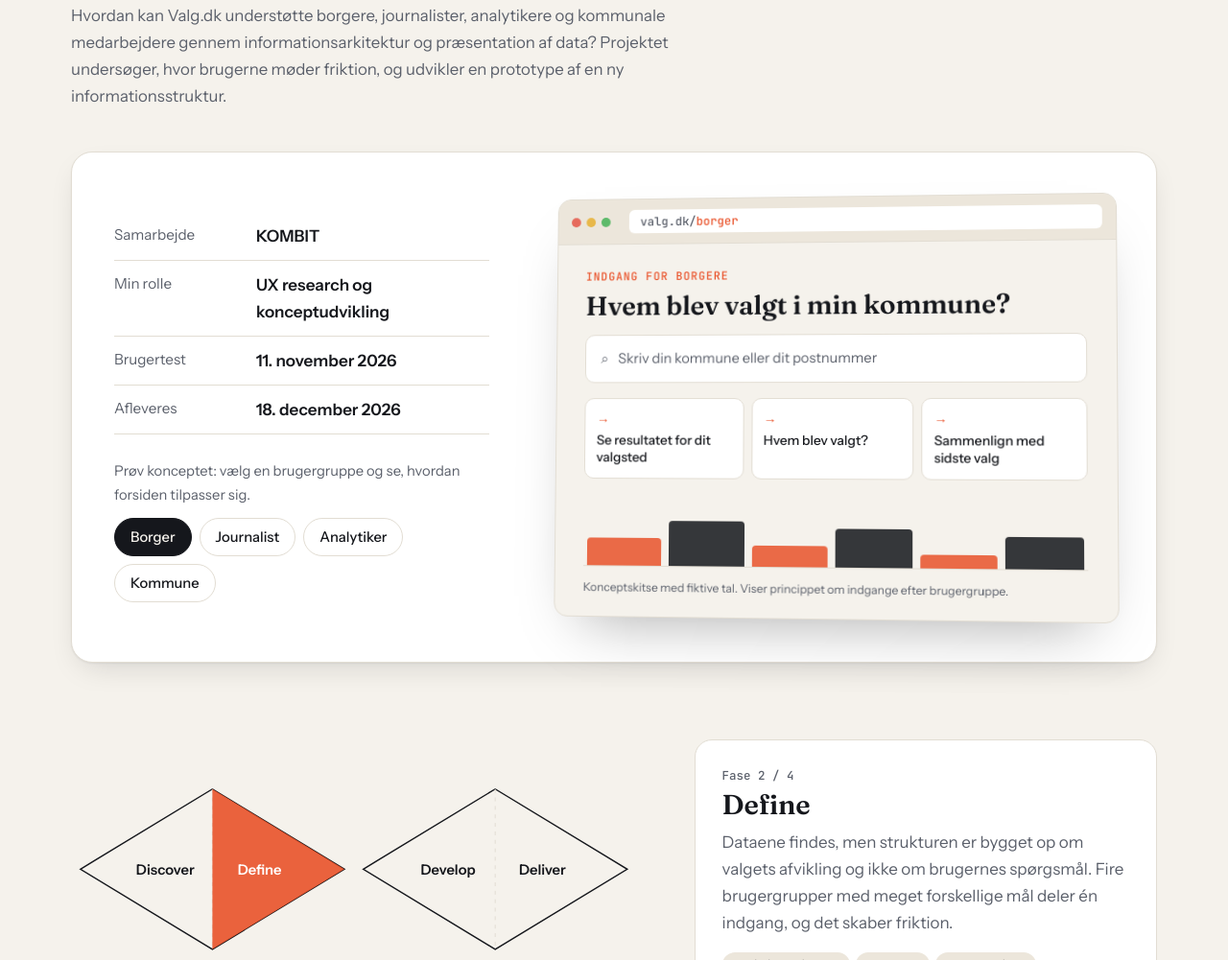
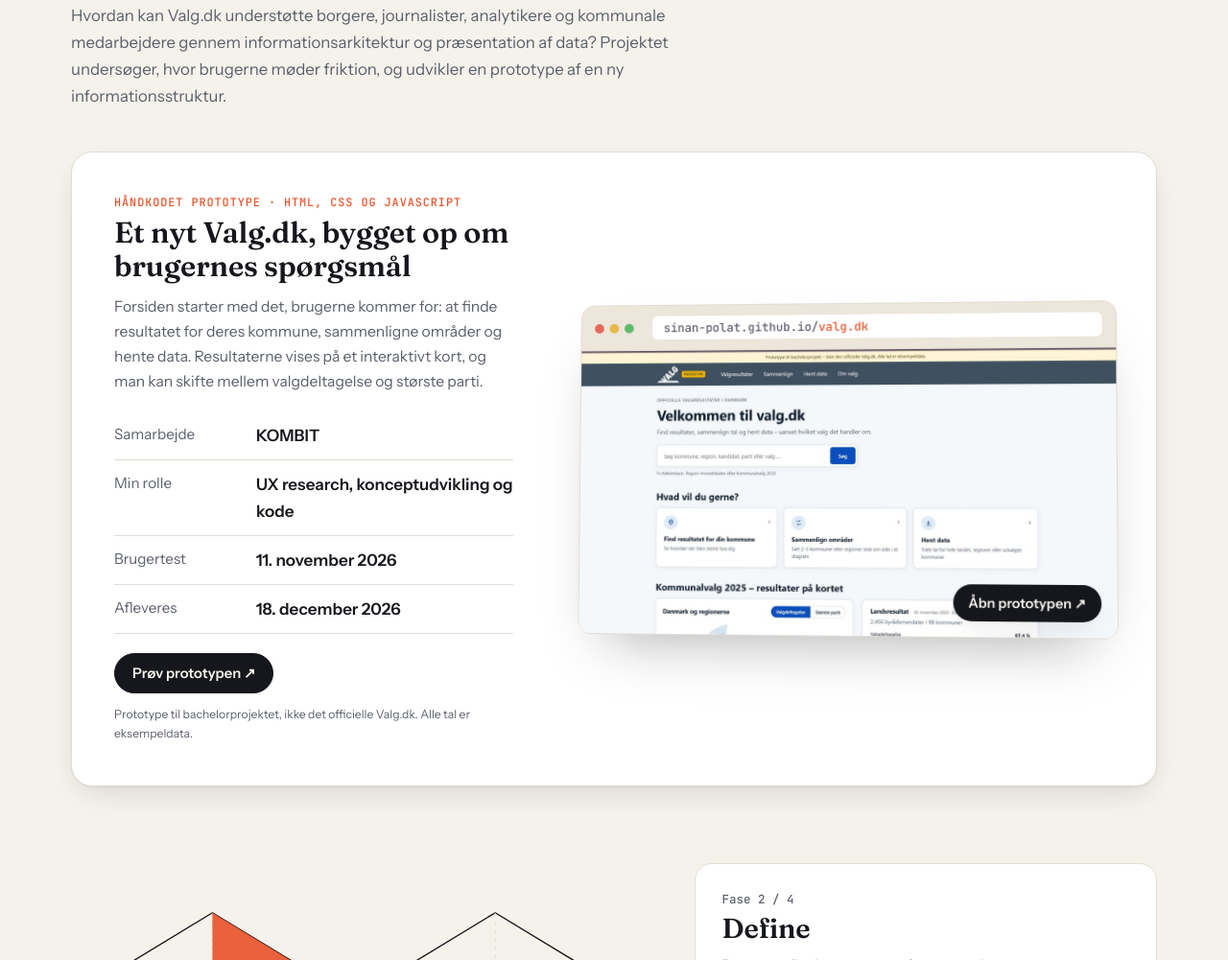
Before and after one commit to AbuIlyas2023/portfolio, a plain HTML site: page index.html in a window 1280 px wide. Shown: the part 2404-3405 px from the top of the page at 96% size. Drawn offline with Linux system fonts and the light colour scheme.

Commit message:
Valg.dk-prototype i bachelorafsnittet

```diff
--- a/index.html
+++ b/index.html
@@ -15,7 +15,7 @@
 <link rel="preconnect" href="https://fonts.googleapis.com">
 <link rel="preconnect" href="https://fonts.gstatic.com" crossorigin>
 <link rel="stylesheet" href="https://fonts.googleapis.com/css2?family=Fraunces:ital,opsz,wght@0,9..144,500..700;1,9..144,500..700&family=Instrument+Sans:wght@400;500;600&family=JetBrains+Mono:wght@500&display=swap">
-<link rel="stylesheet" href="style.css?v=5">
+<link rel="stylesheet" href="style.css?v=6">
 <script>
   /* Sæt tema før siden tegnes, så den ikke blinker */
   (function(){try{var t=localStorage.getItem('tema');if(t)document.documentElement.dataset.theme=t;}catch(e){}})();
@@ -114,34 +114,30 @@
       <p class="lead small reveal">Hvordan kan Valg.dk understøtte borgere, journalister, analytikere og kommunale medarbejdere gennem informationsarkitektur og præsentation af data? Projektet undersøger, hvor brugerne møder friktion, og udvikler en prototype af en ny informationsstruktur.</p>
     </div>
 
-    <div class="concept reveal">
+    <div class="concept proto reveal">
       <div class="concept-side">
+        <p class="kicker">Håndkodet prototype · HTML, CSS og JavaScript</p>
+        <h3 class="proto-title">Et nyt Valg.dk, bygget op om brugernes spørgsmål</h3>
+        <p class="proto-text">Forsiden starter med det, brugerne kommer for: at finde resultatet for deres kommune, sammenligne områder og hente data. Resultaterne vises på et interaktivt kort, og man kan skifte mellem valgdeltagelse og største parti.</p>
         <dl class="facts">
           <div><dt>Samarbejde</dt><dd>KOMBIT</dd></div>
-          <div><dt>Min rolle</dt><dd>UX research og konceptudvikling</dd></div>
+          <div><dt>Min rolle</dt><dd>UX research, konceptudvikling og kode</dd></div>
           <div><dt>Brugertest</dt><dd>11. november 2026</dd></div>
           <div><dt>Afleveres</dt><dd>18. december 2026</dd></div>
         </dl>
-        <p class="hint">Prøv konceptet: vælg en brugergruppe og se, hvordan forsiden tilpasser sig.</p>
-        <div class="persona-tabs" role="tablist" aria-label="Vælg brugergruppe">
-          <button role="tab" aria-selected="true" data-persona="borger">Borger</button>
-          <button role="tab" aria-selected="false" data-persona="journalist">Journalist</button>
-          <button role="tab" aria-selected="false" data-persona="analytiker">Analytiker</button>
-          <button role="tab" aria-selected="false" data-persona="kommune">Kommune</button>
-        </div>
+        <p class="card-actions">
+          <a class="button small" href="https://sinan-polat.github.io/valg.dk/" target="_blank" rel="noopener">Prøv prototypen ↗</a>
+        </p>
+        <p class="mock-note">Prototype til bachelorprojektet, ikke det officielle Valg.dk. Alle tal er eksempeldata.</p>
       </div>
 
-      <div class="browser" role="tabpanel" aria-live="polite">
-        <div class="browser-bar"><i></i><i></i><i></i><span>valg.dk/<b class="mock-path">borger</b></span></div>
-        <div class="browser-body">
-          <p class="mock-kicker">Indgang for <span class="mock-who">borgere</span></p>
-          <h3 class="mock-title">Hvem blev valgt i min kommune?</h3>
-          <div class="mock-search"><span>⌕</span><span class="mock-placeholder">Skriv din kommune eller dit postnummer</span></div>
-          <ul class="mock-tasks"></ul>
-          <div class="mock-chart" aria-hidden="true"><i></i><i></i><i></i><i></i><i></i><i></i></div>
-          <p class="mock-note">Konceptskitse med fiktive tal. Viser princippet om indgange efter brugergruppe.</p>
+      <a class="browser proto-shot" href="https://sinan-polat.github.io/valg.dk/" target="_blank" rel="noopener" aria-label="Åbn Valg.dk-prototypen i en ny fane">
+        <div class="browser-bar"><i></i><i></i><i></i><span>sinan-polat.github.io/<b>valg.dk</b></span></div>
+        <div class="proto-frame">
+          <img src="work/valg-prototype/forside.jpg" alt="Forsiden af Valg.dk-prototypen med søgefelt, tre indgange og kort over kommunalvalg 2025" loading="lazy" width="1400" height="744">
+          <span class="proto-cta">Åbn prototypen ↗</span>
         </div>
-      </div>
+      </a>
     </div>
 
     <div class="process">
@@ -493,6 +489,6 @@
 </div>
 
 <div class="toast" role="status" aria-live="polite"></div>
-<script src="script.js?v=5" defer></script>
+<script src="script.js?v=6" defer></script>
 </body>
 </html>
--- a/script.js
+++ b/script.js
@@ -159,37 +159,6 @@
     countIO.unobserve(el);
   }), { threshold: 0.6 });
   $$('[data-count]').forEach(el => countIO.observe(el));
-
-  /* ---------- Bachelor: koncept med indgange pr. brugergruppe ---------- */
-  const personas = {
-    borger:     { path: 'borger', who: 'borgere', title: 'Hvem blev valgt i min kommune?', search: 'Skriv din kommune eller dit postnummer',
-                  tasks: ['Se resultatet for dit valgsted', 'Hvem blev valgt?', 'Sammenlign med sidste valg'], chart: [40, 65, 30, 55, 20, 45] },
-    journalist: { path: 'presse', who: 'journalister', title: 'Tallene til historien, hurtigt', search: 'Søg efter parti, kandidat eller område',
-                  tasks: ['Største ændringer siden sidst', 'Hent tabel som CSV', 'Citerbar kilde og tidsstempel'], chart: [85, 30, 70, 25, 60, 40] },
-    analytiker: { path: 'data', who: 'analytikere', title: 'Rådata, tidsserier og API', search: 'Søg i datasæt og variabler',
-                  tasks: ['Datasæt og API-adgang', 'Tidsserier på tværs af valg', 'Dokumentation af variabler'], chart: [20, 35, 50, 65, 80, 95] },
-    kommune:    { path: 'kommune', who: 'kommunale medarbejdere', title: 'Afvikling og opgørelse af valget', search: 'Søg i vejledninger og frister',
-                  tasks: ['Status på indberetning', 'Frister og tjeklister', 'Vejledninger til valgstyrere'], chart: [60, 60, 80, 45, 90, 70] }
-  };
-  const mock = $('.browser-body');
-  const setPersona = key => {
-    const p = personas[key];
-    mock.classList.add('swap');
-    setTimeout(() => {
-      $('.mock-path').textContent = p.path;
-      $('.mock-who').textContent = p.who;
-      $('.mock-title').textContent = p.title;
-      $('.mock-placeholder').textContent = p.search;
-      $('.mock-tasks').innerHTML = p.tasks.map(t => `<li>${t}</li>`).join('');
-      $$('.mock-chart i').forEach((b, i) => { b.style.height = p.chart[i] + '%'; });
-      mock.classList.remove('swap');
-    }, 200);
-  };
-  $$('.persona-tabs button').forEach(btn => btn.addEventListener('click', () => {
-    $$('.persona-tabs button').forEach(b => b.setAttribute('aria-selected', b === btn));
-    setPersona(btn.dataset.persona);
-  }));
-  setPersona('borger');
 
   /* ---------- Bachelor: Double Diamond ---------- */
   const steps = [
--- a/style.css
+++ b/style.css
@@ -404,3 +404,18 @@
 
 /* Filter: skjul kort, uanset hvilken display-type kortet ellers har (fx .card.feature) */
 .card.hide{display:none !important}
+
+/* ---------- Bachelor: rigtig Valg.dk-prototype ---------- */
+.concept.proto{grid-template-columns:.85fr 1.15fr}
+.proto-title{font-size:clamp(1.4rem,2.4vw,1.9rem);line-height:1.15;margin-bottom:12px}
+.proto-text{color:var(--muted);font-size:.98rem}
+.concept.proto .facts{margin:18px 0 20px}
+.proto-shot{display:block;text-decoration:none;color:inherit}
+.proto-frame{position:relative;overflow:hidden;background:#F3F6F9}
+.proto-frame img{display:block;width:100%;height:auto;transition:transform .8s var(--ease)}
+.proto-shot:hover .proto-frame img{transform:scale(1.025)}
+.proto-cta{position:absolute;right:16px;bottom:16px;background:var(--ink);color:var(--bg);font:600 .88rem var(--sans);padding:10px 16px;border-radius:999px;box-shadow:var(--shadow);opacity:0;transform:translateY(8px);transition:opacity .3s,transform .3s var(--ease)}
+.proto-shot:hover .proto-cta,.proto-shot:focus-visible .proto-cta{opacity:1;transform:none}
+@media (hover:none){.proto-cta{opacity:1;transform:none}}
+@media (max-width:980px){.concept.proto{grid-template-columns:1fr}.concept.proto .proto-shot{order:-1}}
+.browser-bar span{white-space:nowrap;overflow:hidden;text-overflow:ellipsis;min-width:0}
```
Also changed, not shown: work/valg-prototype/forside.jpg (added).
